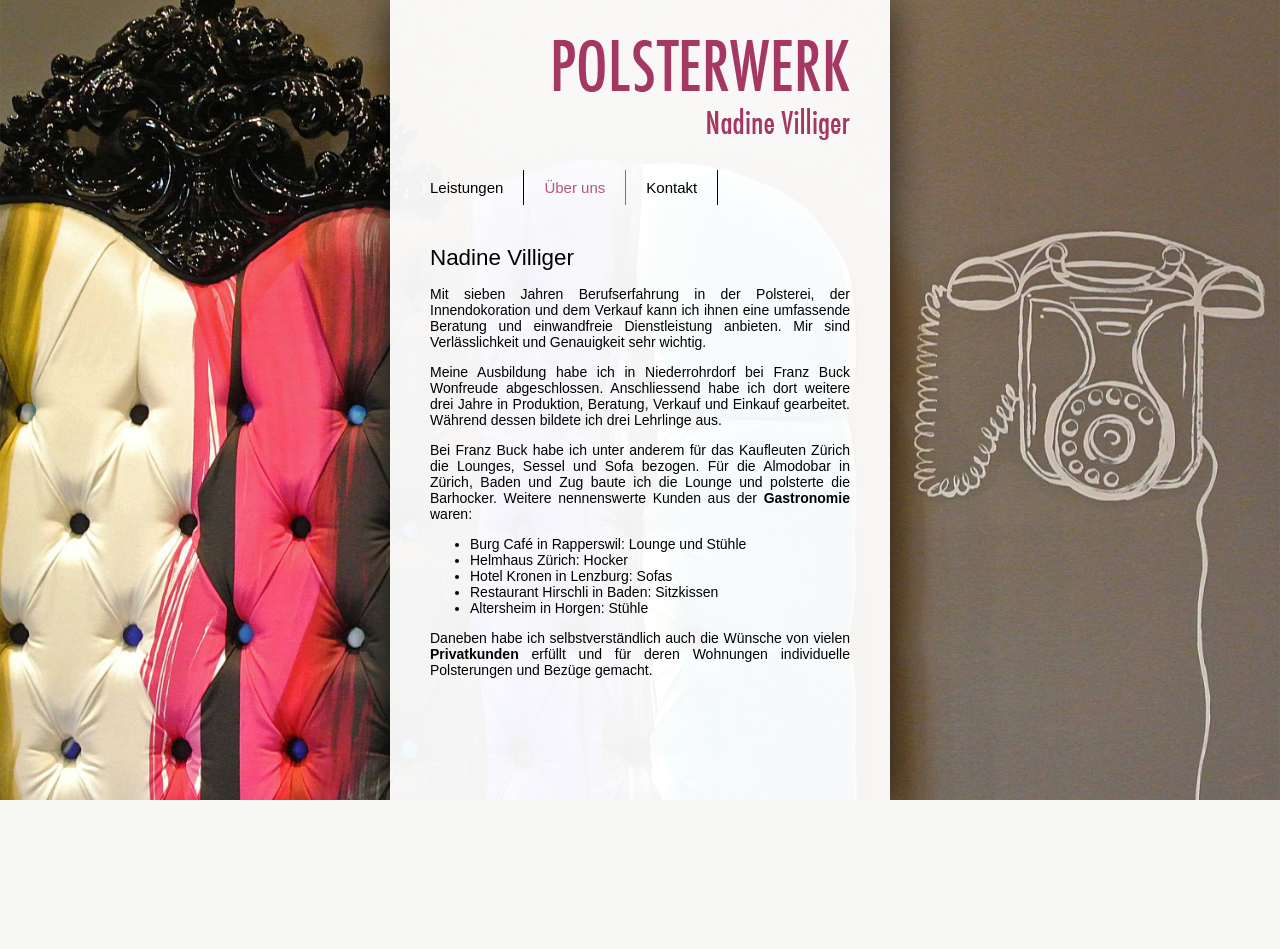
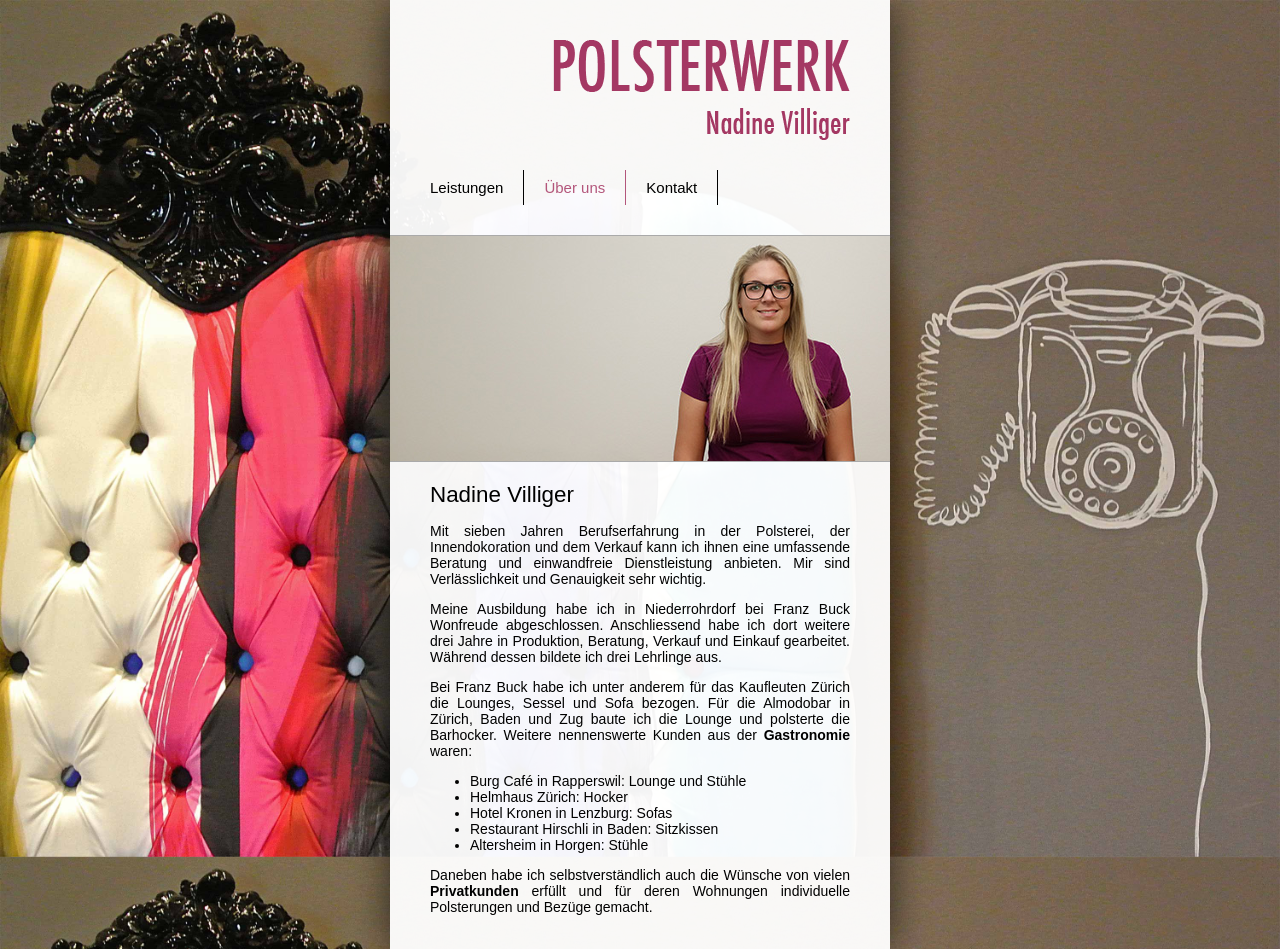
Before and after one commit to villiger/polsterwerk, a PHP site: page /ueberuns in a window 1280 px wide. Before the commit the page ends 800 px from the top, so only its background shows below. Run offline with PHP 8.4, Linux system fonts and the light colour scheme.

Commit message:
image updates

```diff
--- a/pages/ueberuns.php
+++ b/pages/ueberuns.php
@@ -1,3 +1,5 @@
+<img class="title" src="/img/ueberuns_nadine.jpg" alt="Sofa gepolstert" />
+
 <div class="content">
     <h1>Nadine Villiger</h1>
 
```
Also changed, not shown: css/style.css (+4 -9 lines), img/title.jpg, img/title_old.jpg (added), img/ueberuns_nadine.jpg (added).
